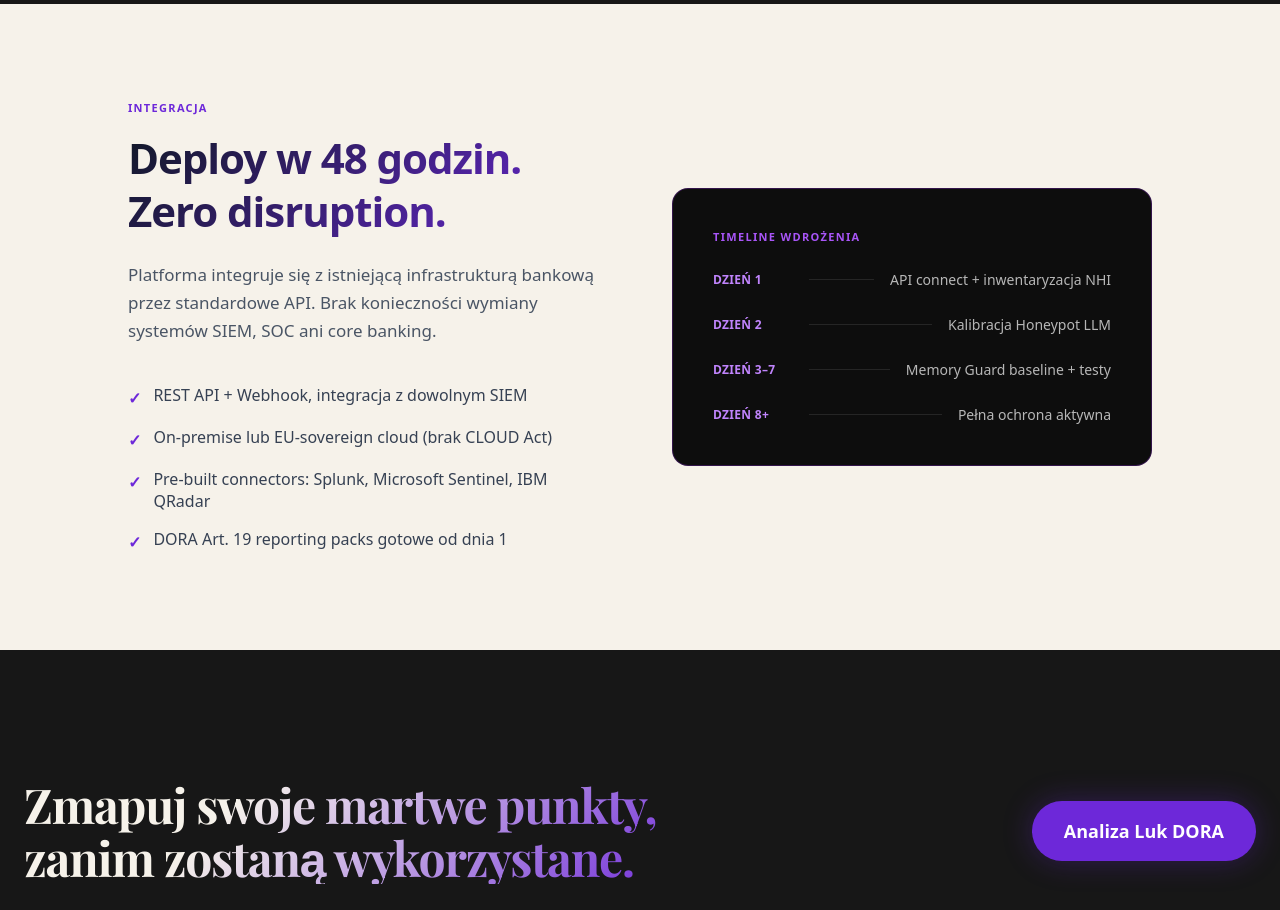
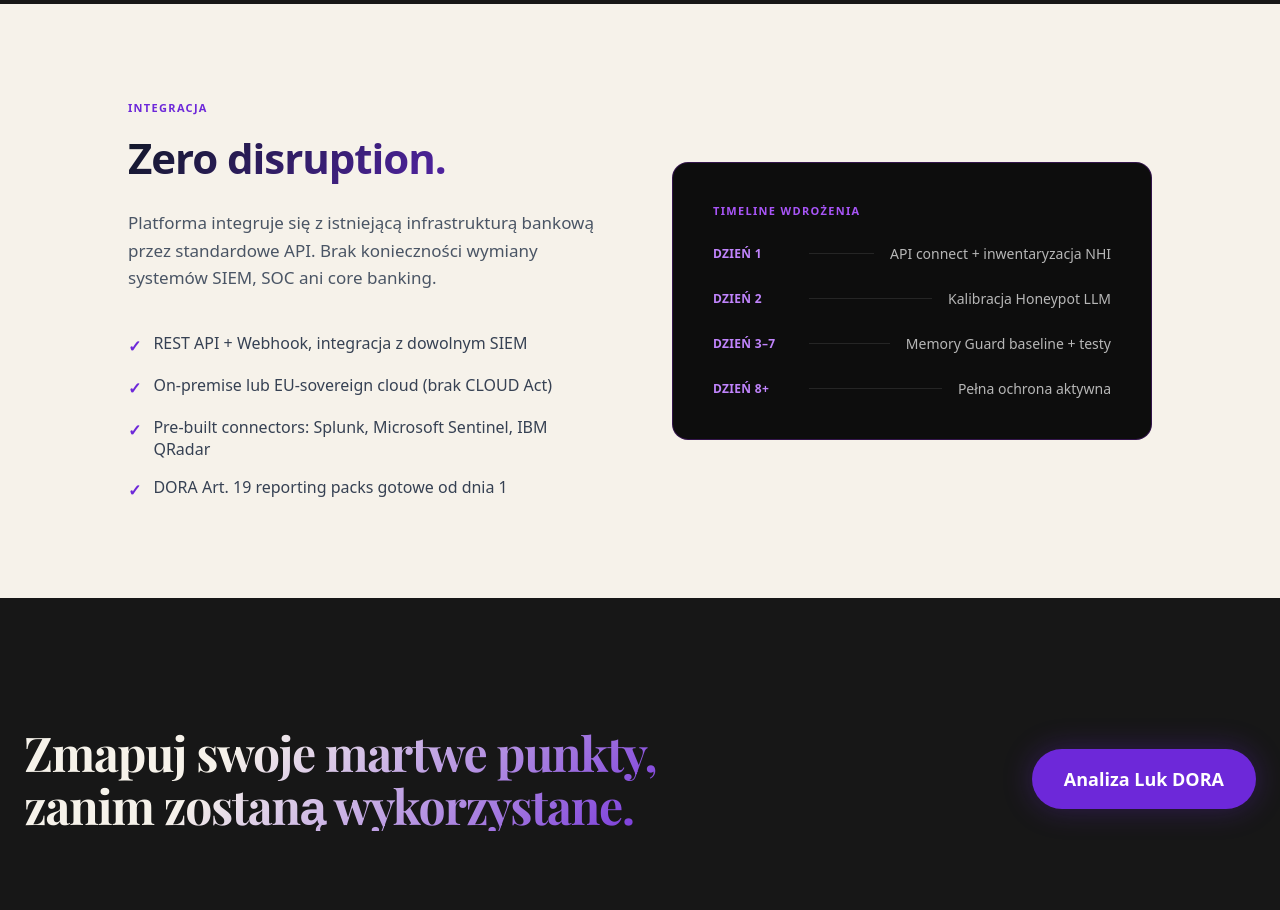
Before and after one commit to JKulczynski/qunigma-landing, a Next.js app: page /platforma in a window 1280 px wide. Shown: the part 3740-4650 px from the top of the page. Built offline with nearby package versions, Linux system fonts and the light colour scheme; a web font is replaced by a local one.

Commit message:
[AI] remove '48 hours' from headline, keep 'Zero disruption'

```diff
--- a/app/en/platform/page.tsx
+++ b/app/en/platform/page.tsx
@@ -262,7 +262,7 @@ export default function EnPlatformaPage() {
                   className="text-[32px] md:text-[42px] font-bold leading-tight tracking-tight mb-6"
                   style={{ backgroundImage: 'linear-gradient(135deg, #111827 0%, #6D28D9 100%)', WebkitBackgroundClip: 'text', WebkitTextFillColor: 'transparent', backgroundClip: 'text' }}
                 >
-                  Deploy in 48 hours. Zero disruption.
+                  Zero disruption.
                 </h2>
                 <p className="text-[17px] text-gray-600 leading-relaxed mb-10">
                   The platform integrates with existing banking infrastructure through standard APIs. No need to replace SIEM, SOC or core banking systems.
--- a/app/platforma/page.tsx
+++ b/app/platforma/page.tsx
@@ -262,7 +262,7 @@ export default function PlataformaPage() {
                   className="text-[32px] md:text-[42px] font-bold leading-tight tracking-tight mb-6"
                   style={{ backgroundImage: 'linear-gradient(135deg, #111827 0%, #6D28D9 100%)', WebkitBackgroundClip: 'text', WebkitTextFillColor: 'transparent', backgroundClip: 'text' }}
                 >
-                  Deploy w 48 godzin. Zero disruption.
+                  Zero disruption.
                 </h2>
                 <p className="text-[17px] text-gray-600 leading-relaxed mb-10">
                   Platforma integruje się z istniejącą infrastrukturą bankową przez standardowe API. Brak konieczności wymiany systemów SIEM, SOC ani core banking.
```
